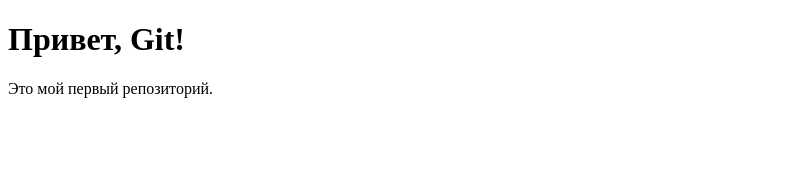
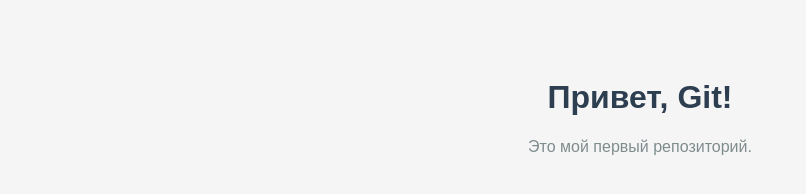
Before and after one commit to jnusratulloev2-hash/my-git-project, a plain HTML site: page index.html in a window 1280 px wide. Shown: the whole page, without its empty margins (0-806 px from the left). Drawn offline with Linux system fonts and the light colour scheme.

Commit message:
Добавлен CSS файл

```diff
--- a/index.html
+++ b/index.html
@@ -3,6 +3,7 @@
     <head>
         <meta charset="UTF-8">
         <title>Мой проект</title>
+        <link rel="stylesheet" href="style.css">
     </head>
     <body>
         <h1>Привет, Git!</h1>
--- /dev/null
+++ b/style.css
@@ -0,0 +1,17 @@
+body
+{
+    background-color: #f5f5f5;
+    font-family: Arial, sans-serif;
+    text-align: center;
+    padding: 50px;
+}
+
+h1
+{
+    color: #2c3e50;
+}
+
+p
+{
+    color: #7f8c8d;
+}
```
